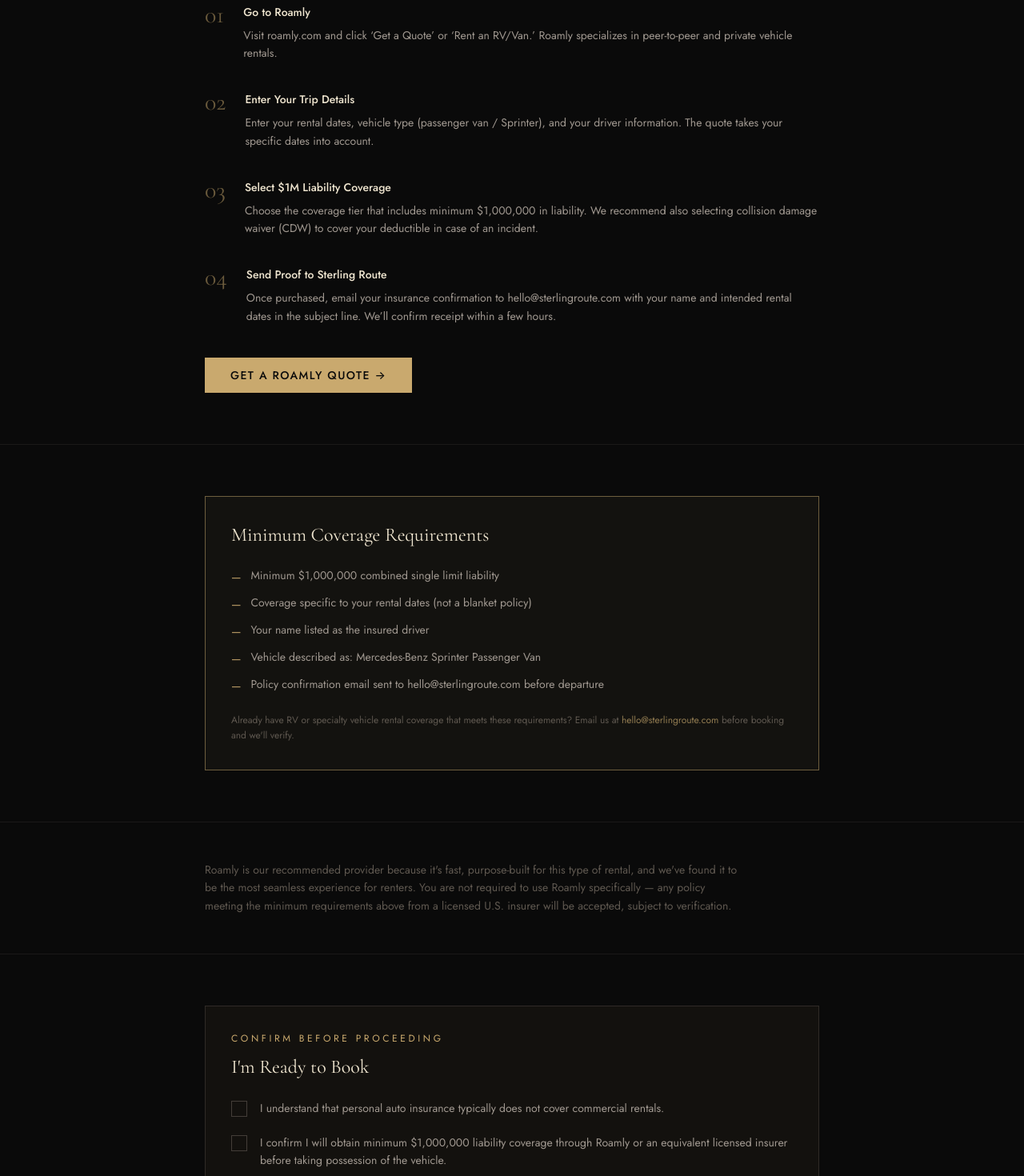
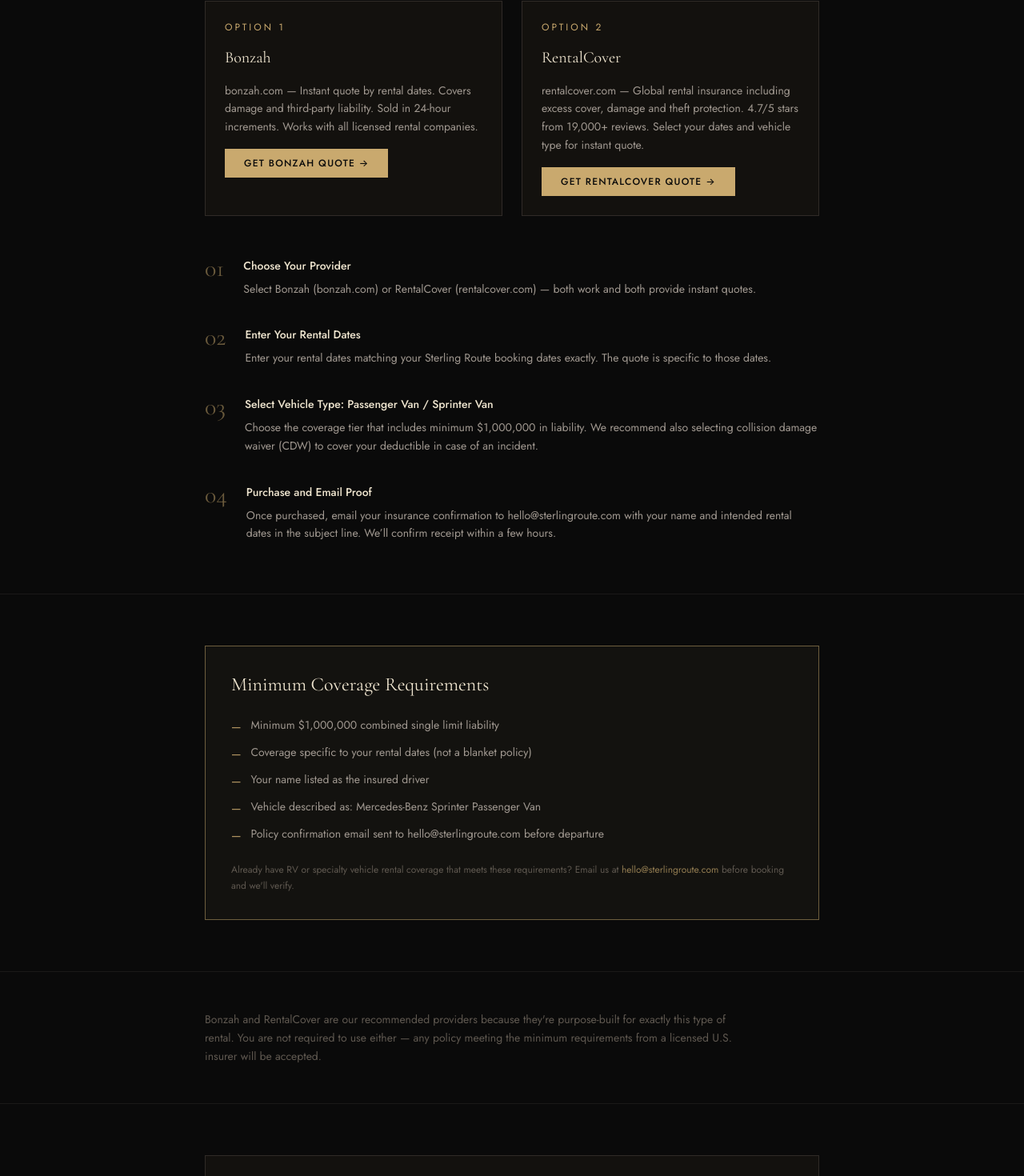
Before and after one commit to silversprinterllc/silversprinter, a Next.js app: page /insurance in a window 1280 px wide. Shown: the part 934-2404 px from the top of the page at 80% size. Built offline with nearby package versions, Linux system fonts and the light colour scheme.

Commit message:
Update renter insurance to Bonzah/RentalCover (Roamly covers owner only)

```diff
--- a/src/app/(public)/book/page.tsx
+++ b/src/app/(public)/book/page.tsx
@@ -190,14 +190,23 @@
             <a href="mailto:hello@sterlingroute.com" className="text-[#c9a96e]/80 hover:text-[#c9a96e] transition-colors">
               hello@sterlingroute.com
             </a>{' '}
-            —{' '}
+            — Get coverage:{' '}
             <a
-              href="https://www.roamly.com/get-your-quote"
+              href="https://bonzah.com"
               target="_blank"
               rel="noopener noreferrer"
               className="text-[#c9a96e] hover:text-[#d4b87a] transition-colors underline underline-offset-2"
             >
-              Get Roamly coverage →
+              bonzah.com
+            </a>
+            {' '}or{' '}
+            <a
+              href="https://rentalcover.com"
+              target="_blank"
+              rel="noopener noreferrer"
+              className="text-[#c9a96e] hover:text-[#d4b87a] transition-colors underline underline-offset-2"
+            >
+              rentalcover.com
             </a>
           </p>
         </div>
@@ -515,14 +524,25 @@
                   >
                     I understand I must obtain insurance through{' '}
                     <a
-                      href="https://www.roamly.com"
+                      href="https://bonzah.com"
                       target="_blank"
                       rel="noopener noreferrer"
                       className="text-[#c9a96e] hover:text-[#d4b87a] transition-colors"
                       onClick={(e) => e.stopPropagation()}
                     >
-                      Roamly
-                    </a>{' '}
+                      Bonzah
+                    </a>
+                    {', '}
+                    <a
+                      href="https://rentalcover.com"
+                      target="_blank"
+                      rel="noopener noreferrer"
+                      className="text-[#c9a96e] hover:text-[#d4b87a] transition-colors"
+                      onClick={(e) => e.stopPropagation()}
+                    >
+                      RentalCover
+                    </a>
+                    {', or an equivalent provider '}
                     before my trip.
                   </span>
                 </label>
--- a/src/app/(public)/insurance/page.tsx
+++ b/src/app/(public)/insurance/page.tsx
@@ -63,9 +63,9 @@
               personal policy may deny the claim.
             </p>
             <p>
-              A Roamly rental policy costs between $15–$45 per day depending on coverage level.
-              It covers you specifically for the dates of your Sterling Route rental. It takes
-              about five minutes to get a quote.
+              Rental-specific policies from providers like Bonzah or RentalCover are built for
+              exactly this situation. They cover you specifically for the dates of your Sterling
+              Route rental and take about five minutes to obtain.
             </p>
             <p>
               We verify insurance before releasing keys. No coverage confirmation = no keys.
@@ -82,26 +82,66 @@
             How to Get Covered in 5 Minutes
           </h2>
 
+          {/* Two provider options side by side */}
+          <div className="grid grid-cols-1 sm:grid-cols-2 gap-6 mb-12">
+            {/* Option 1 — Bonzah */}
+            <div className="border border-[#433d38]/60 bg-[#1a1612]/60 p-6 space-y-4">
+              <p className="text-xs tracking-[0.25em] uppercase text-[#c9a96e]">Option 1</p>
+              <p className="font-serif text-xl text-[#f0e6d0]">Bonzah</p>
+              <p className="text-sm text-[#a09890] leading-relaxed">
+                bonzah.com — Instant quote by rental dates. Covers damage and third-party
+                liability. Sold in 24-hour increments. Works with all licensed rental companies.
+              </p>
+              <a
+                href="https://bonzah.com"
+                target="_blank"
+                rel="noopener noreferrer"
+                className="inline-flex items-center gap-2 bg-[#c9a96e] text-[#0a0a0a] font-sans text-xs tracking-widest uppercase font-medium px-6 py-2.5 hover:bg-[#d4b87a] transition-colors duration-200"
+              >
+                Get Bonzah Quote →
+              </a>
+            </div>
+
+            {/* Option 2 — RentalCover */}
+            <div className="border border-[#433d38]/60 bg-[#1a1612]/60 p-6 space-y-4">
+              <p className="text-xs tracking-[0.25em] uppercase text-[#c9a96e]">Option 2</p>
+              <p className="font-serif text-xl text-[#f0e6d0]">RentalCover</p>
+              <p className="text-sm text-[#a09890] leading-relaxed">
+                rentalcover.com — Global rental insurance including excess cover, damage and
+                theft protection. 4.7/5 stars from 19,000+ reviews. Select your dates and
+                vehicle type for instant quote.
+              </p>
+              <a
+                href="https://rentalcover.com"
+                target="_blank"
+                rel="noopener noreferrer"
+                className="inline-flex items-center gap-2 bg-[#c9a96e] text-[#0a0a0a] font-sans text-xs tracking-widest uppercase font-medium px-6 py-2.5 hover:bg-[#d4b87a] transition-colors duration-200"
+              >
+                Get RentalCover Quote →
+              </a>
+            </div>
+          </div>
+
           <div className="space-y-8">
             {[
               {
                 n: '01',
-                title: 'Go to Roamly',
-                body: 'Visit roamly.com and click \u2018Get a Quote\u2019 or \u2018Rent an RV/Van.\u2019 Roamly specializes in peer-to-peer and private vehicle rentals.',
+                title: 'Choose Your Provider',
+                body: 'Select Bonzah (bonzah.com) or RentalCover (rentalcover.com) — both work and both provide instant quotes.',
               },
               {
                 n: '02',
-                title: 'Enter Your Trip Details',
-                body: 'Enter your rental dates, vehicle type (passenger van / Sprinter), and your driver information. The quote takes your specific dates into account.',
+                title: 'Enter Your Rental Dates',
+                body: 'Enter your rental dates matching your Sterling Route booking dates exactly. The quote is specific to those dates.',
               },
               {
                 n: '03',
-                title: 'Select $1M Liability Coverage',
+                title: 'Select Vehicle Type: Passenger Van / Sprinter Van',
                 body: 'Choose the coverage tier that includes minimum $1,000,000 in liability. We recommend also selecting collision damage waiver (CDW) to cover your deductible in case of an incident.',
               },
               {
                 n: '04',
-                title: 'Send Proof to Sterling Route',
+                title: 'Purchase and Email Proof',
                 body: 'Once purchased, email your insurance confirmation to hello@sterlingroute.com with your name and intended rental dates in the subject line. We\u2019ll confirm receipt within a few hours.',
               },
             ].map(step => (
@@ -115,17 +155,6 @@
                 </div>
               </div>
             ))}
-          </div>
-
-          <div className="mt-10">
-            <a
-              href="https://www.roamly.com/get-your-quote"
-              target="_blank"
-              rel="noopener noreferrer"
-              className="inline-flex items-center gap-2 bg-[#c9a96e] text-[#0a0a0a] font-sans text-sm tracking-widest uppercase font-medium px-8 py-3 hover:bg-[#d4b87a] transition-colors duration-200"
-            >
-              Get a Roamly Quote →
-            </a>
           </div>
         </div>
       </section>
@@ -170,11 +199,10 @@
       <section className="py-12 px-6 border-b border-[#433d38]/30">
         <div className="max-w-3xl mx-auto">
           <p className="text-sm text-[#5f5850] leading-relaxed max-w-2xl">
-            Roamly is our recommended provider because it&apos;s fast, purpose-built for this type
-            of rental, and we&apos;ve found it to be the most seamless experience for renters. You
-            are not required to use Roamly specifically — any policy meeting the minimum
-            requirements above from a licensed U.S. insurer will be accepted, subject to
-            verification.
+            Bonzah and RentalCover are our recommended providers because they&apos;re
+            purpose-built for exactly this type of rental. You are not required to use either
+            — any policy meeting the minimum requirements from a licensed U.S. insurer will
+            be accepted.
           </p>
         </div>
       </section>
@@ -221,8 +249,8 @@
                   onClick={() => toggle('c2')}
                   className="text-sm text-[#a09890] leading-relaxed cursor-pointer"
                 >
-                  I confirm I will obtain minimum $1,000,000 liability coverage through Roamly or
-                  an equivalent licensed insurer before taking possession of the vehicle.
+                  I confirm I will obtain minimum $1,000,000 liability coverage through Bonzah,
+                  RentalCover, or an equivalent licensed insurer before taking possession of the vehicle.
                 </span>
               </label>
 
--- a/src/app/(public)/rental-terms/page.tsx
+++ b/src/app/(public)/rental-terms/page.tsx
@@ -75,7 +75,7 @@
           <Rule>Hold a valid U.S. driver&apos;s license</Rule>
           <Rule>Have no DUI, DWI, or reckless driving conviction within the past 7 years</Rule>
           <Rule>Have no more than 2 moving violations in the past 3 years</Rule>
-          <Rule>Provide valid insurance through Roamly (or approved equivalent) prior to departure</Rule>
+          <Rule>Provide valid insurance through Bonzah, RentalCover, or an approved equivalent prior to departure</Rule>
           <Rule>Pass identity verification at Company&apos;s discretion</Rule>
           <Para>
             Any additional listed drivers must meet the same eligibility requirements. All drivers must be listed prior to departure. Adding unlisted drivers during the rental period constitutes a material breach of this agreement. Spouse or domestic partner may be added at no additional charge. All other additional drivers: $50 per driver, collected before departure. No driver additions after departure.
@@ -84,7 +84,7 @@
 
         <Section number={4} title="Insurance Requirement">
           <Para>
-            Insurance is the Renter&apos;s sole responsibility. The Company does not provide insurance coverage of any kind. Renter must obtain a valid rental vehicle insurance policy through Roamly (roamly.com) or a pre-approved equivalent providing a minimum of $1,000,000 in liability coverage before the rental commences.
+            Insurance is the Renter&apos;s sole responsibility. The Company does not provide insurance coverage of any kind. Renter must obtain a valid rental vehicle insurance policy through Bonzah (bonzah.com), RentalCover (rentalcover.com), or a pre-approved equivalent providing a minimum of $1,000,000 in liability coverage before the rental commences.
           </Para>
           <Para>
             Failure to present proof of insurance at pickup will result in cancellation of the rental. The deposit is non-refundable in this circumstance.
@@ -175,7 +175,7 @@
             Renter is responsible for all damage to the Vehicle occurring during the rental period, regardless of fault. This includes but is not limited to: collision damage, interior damage, roof damage from clearance violations, mechanical damage from improper fuel, tire damage, and water damage.
           </Para>
           <Para>
-            Renter&apos;s insurance through Roamly is primary. Renter is responsible for the deductible. Damage exceeding the security deposit will be charged to the card on file. For damage exceeding card limits, Company reserves the right to pursue collection through all available legal means.
+            Renter&apos;s rental insurance is primary. Renter is responsible for the deductible. Damage exceeding the security deposit will be charged to the card on file. For damage exceeding card limits, Company reserves the right to pursue collection through all available legal means.
           </Para>
           <Para>
             Company is not liable for personal property lost, stolen, or damaged inside the Vehicle during the rental period.
--- a/src/components/booking/BookingWizard.tsx
+++ b/src/components/booking/BookingWizard.tsx
@@ -196,14 +196,23 @@
             <a href="mailto:hello@sterlingroute.com" className="text-[#c9a96e]/80 hover:text-[#c9a96e] transition-colors">
               hello@sterlingroute.com
             </a>.{' '}
-            Need coverage?{' '}
+            Get coverage:{' '}
             <a
-              href="https://www.roamly.com/get-your-quote"
+              href="https://bonzah.com"
               target="_blank"
               rel="noopener noreferrer"
               className="text-[#c9a96e] hover:text-[#d4b87a] transition-colors underline underline-offset-2"
             >
-              Get a Roamly quote →
+              bonzah.com
+            </a>
+            {' '}or{' '}
+            <a
+              href="https://rentalcover.com"
+              target="_blank"
+              rel="noopener noreferrer"
+              className="text-[#c9a96e] hover:text-[#d4b87a] transition-colors underline underline-offset-2"
+            >
+              rentalcover.com
             </a>
           </p>
         </div>
@@ -245,7 +254,7 @@
               <div>
                 <h2 className="font-serif text-2xl text-[#f0e6d0] mb-2">First Things First — Insurance</h2>
                 <p className="text-sm text-[#5f5850] leading-relaxed">
-                  Every Sterling Route rental requires trip insurance before your reservation is confirmed. This protects you, your passengers, and the vehicle. We use Roamly for all rentals — it takes about 5 minutes and costs less than you&apos;d expect.
+                  Every Sterling Route rental requires trip insurance before your reservation is confirmed. This protects you, your passengers, and the vehicle. We recommend Bonzah or RentalCover — both provide instant quotes by date range and take about 5 minutes.
                 </p>
               </div>
 
@@ -266,27 +275,35 @@
                 </div>
               </div>
 
-              {/* Roamly CTA */}
-              <div>
+              {/* Provider CTAs */}
+              <div className="flex flex-wrap gap-3">
                 <a
-                  href="https://www.roamly.com"
+                  href="https://bonzah.com"
                   target="_blank"
                   rel="noopener noreferrer"
                   className="inline-flex items-center gap-2 bg-[#c9a96e] text-[#0a0a0a] font-sans text-sm tracking-widest uppercase font-medium px-8 py-3 hover:bg-[#d4b87a] transition-colors duration-200"
                 >
-                  Get Coverage via Roamly →
+                  Get Bonzah Quote →
+                </a>
+                <a
+                  href="https://rentalcover.com"
+                  target="_blank"
+                  rel="noopener noreferrer"
+                  className="inline-flex items-center gap-2 border border-[#c9a96e]/60 text-[#c9a96e] font-sans text-sm tracking-widest uppercase font-medium px-8 py-3 hover:bg-[#c9a96e]/10 transition-colors duration-200"
+                >
+                  Get RentalCover Quote →
                 </a>
               </div>
 
               {/* Policy number input */}
               <div>
                 <label className={labelClass}>
-                  Roamly Confirmation / Policy Number <span className="normal-case text-[#433d38]">(recommended)</span>
+                  Insurance Confirmation / Policy Number <span className="normal-case text-[#433d38]">(recommended)</span>
                 </label>
                 <input
                   type="text"
                   value={form.insurancePolicyNumber}
-                  placeholder="e.g. RML-2024-XXXXXX"
+                  placeholder="e.g. BNZ-2024-XXXXXX or your policy number"
                   onChange={e => set('insurancePolicyNumber', e.target.value)}
                   className={inputClass}
                 />
@@ -579,7 +596,7 @@
               </div>
 
               <div className="text-xs text-[#5f5850] border-l-2 border-[#c9a96e]/30 pl-4 leading-relaxed">
-                Your deposit is fully refundable up to 30 days before your trip. By proceeding, you agree to the Sterling Route rental terms. Your rental agreement will be sent after booking. Insurance must be confirmed through Roamly before your reservation is finalized.
+                Your deposit is fully refundable up to 30 days before your trip. By proceeding, you agree to the Sterling Route rental terms. Your rental agreement will be sent after booking. Insurance proof must be emailed to hello@sterlingroute.com before your reservation is finalized.
               </div>
 
               {/* Insurance acknowledgment — must be checked before paying */}
```
Also changed, not shown: src/app/(public)/faq/page.tsx (+5 -5 lines).
